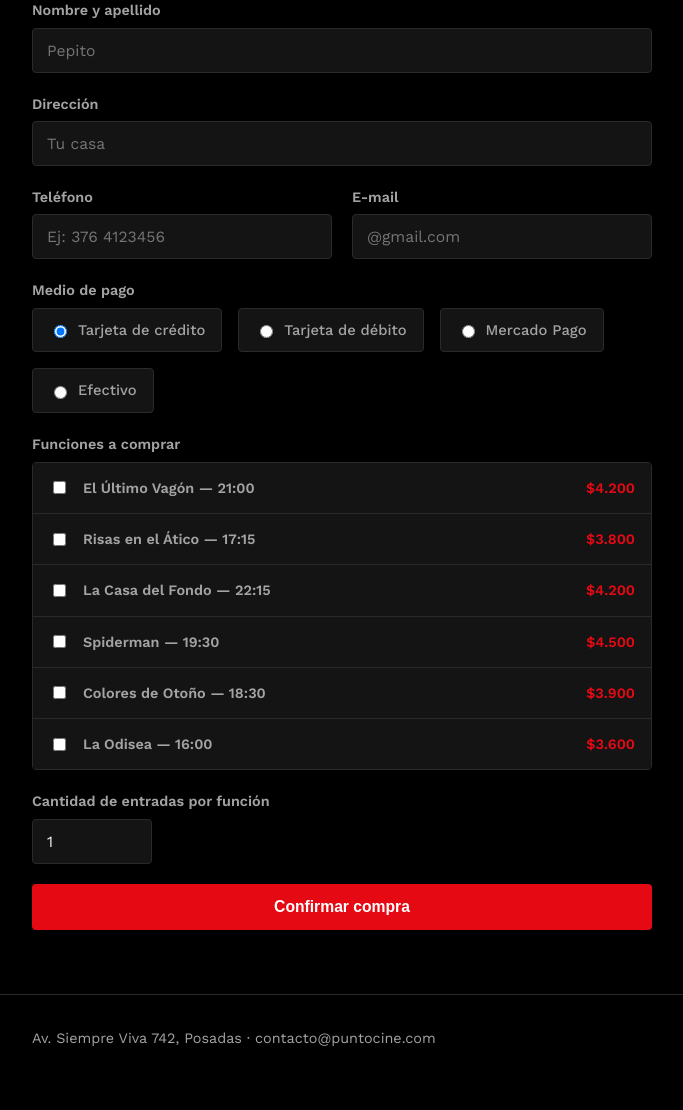
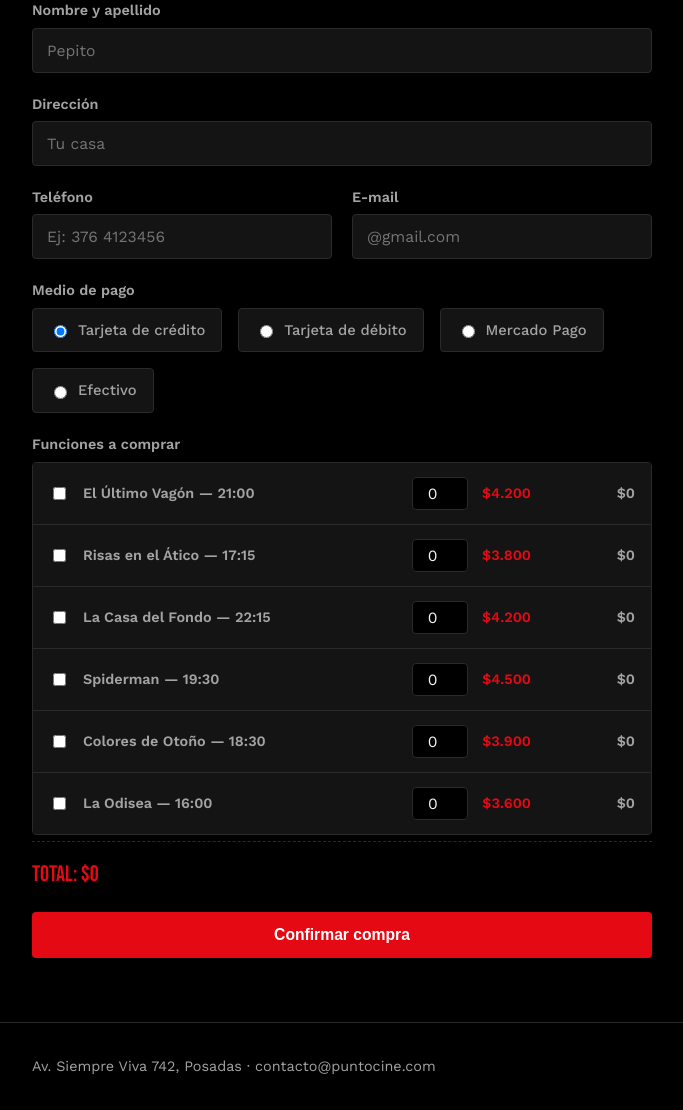
Before and after one commit to juancruzolivera28/PuntoCineUCP, a PHP site: page /comprar.html in a window 1280 px wide. Shown: the part 253-1363 px from the top of the page, without its empty margins (72-755 px from the left). Before the commit the page ends 1299 px from the top, so only its background shows below. Run offline with PHP 8.4, Linux system fonts and the light colour scheme.

Commit message:
Calcular subtotal por función y total de compra en tiempo real
Reemplaza el input de cantidad global por un input por fila en el
listado de funciones, y agrega js/comprar.js para actualizar el
subtotal de cada fila y el total general sin recargar la página.

```diff
--- a/comprar.html
+++ b/comprar.html
@@ -79,39 +79,47 @@
           <label class="product-list__row">
             <input type="checkbox" name="producto" value="ultimo_vagon">
             <span>El Último Vagón — 21:00</span>
+            <input type="number" min="0" value="0" class="qty-input" data-price="4200">
             <span class="price">$4.200</span>
+            <span class="subtotal">$0</span>
           </label>
           <label class="product-list__row">
             <input type="checkbox" name="producto" value="risas_atico">
             <span>Risas en el Ático — 17:15</span>
+            <input type="number" min="0" value="0" class="qty-input" data-price="3800">
             <span class="price">$3.800</span>
+            <span class="subtotal">$0</span>
           </label>
           <label class="product-list__row">
             <input type="checkbox" name="producto" value="casa_fondo">
             <span>La Casa del Fondo — 22:15</span>
+            <input type="number" min="0" value="0" class="qty-input" data-price="4200">
             <span class="price">$4.200</span>
+            <span class="subtotal">$0</span>
           </label>
           <label class="product-list__row">
             <input type="checkbox" name="producto" value="spiderman">
             <span>Spiderman — 19:30</span>
+            <input type="number" min="0" value="0" class="qty-input" data-price="4500">
             <span class="price">$4.500</span>
+            <span class="subtotal">$0</span>
           </label>
           <label class="product-list__row">
             <input type="checkbox" name="producto" value="colores_otono">
             <span>Colores de Otoño — 18:30</span>
+            <input type="number" min="0" value="0" class="qty-input" data-price="3900">
             <span class="price">$3.900</span>
+            <span class="subtotal">$0</span>
           </label>
           <label class="product-list__row">
             <input type="checkbox" name="producto" value="la_odisea">
             <span>La Odisea — 16:00</span>
+            <input type="number" min="0" value="0" class="qty-input" data-price="3600">
             <span class="price">$3.600</span>
+            <span class="subtotal">$0</span>
           </label>
         </div>
-      </div>
-
-      <div class="field">
-        <label for="cantidad">Cantidad de entradas por función</label>
-        <input type="number" id="cantidad" name="cantidad" min="1" value="1" style="max-width:120px;">
+        <div class="form-summary">Total: $0</div>
       </div>
 
       <button type="submit" class="btn btn--primary btn--full">Confirmar compra</button>
@@ -127,5 +135,6 @@
     </div>
   </footer>
 
+  <script src="js/comprar.js"></script>
 </body>
 </html>
--- a/css/styles.css
+++ b/css/styles.css
@@ -489,6 +489,23 @@ a:focus-visible,
 
 .product-list__row .price { color: var(--gold); font-weight: 600; }
 
+.product-list__row .qty-input {
+  width: 56px;
+  padding: 6px 8px;
+  border: 1px solid var(--line);
+  border-radius: var(--radius);
+  background: var(--bg);
+  color: var(--text);
+  font-family: inherit;
+  text-align: center;
+}
+
+.product-list__row .subtotal {
+  min-width: 90px;
+  text-align: right;
+  font-weight: 600;
+}
+
 .form-summary {
   border-top: 1px dashed var(--line);
   padding-top: 16px;
--- /dev/null
+++ b/js/comprar.js
@@ -0,0 +1,34 @@
+(function () {
+  'use strict';
+
+  var qtyInputs = document.querySelectorAll('.qty-input');
+  var totalEl = document.querySelector('.form-summary');
+
+  if (!qtyInputs.length || !totalEl) return;
+
+  function formatearPrecio(valor) {
+    return '$' + valor.toLocaleString('es-AR');
+  }
+
+  function actualizarTotales() {
+    var total = 0;
+
+    qtyInputs.forEach(function (input) {
+      var fila = input.closest('.product-list__row');
+      var precio = Number(input.dataset.price);
+      var cantidad = Number(input.value) || 0;
+      var subtotal = cantidad * precio;
+
+      fila.querySelector('.subtotal').textContent = formatearPrecio(subtotal);
+      total += subtotal;
+    });
+
+    totalEl.textContent = 'Total: ' + formatearPrecio(total);
+  }
+
+  qtyInputs.forEach(function (input) {
+    input.addEventListener('input', actualizarTotales);
+  });
+
+  actualizarTotales();
+})();
```
